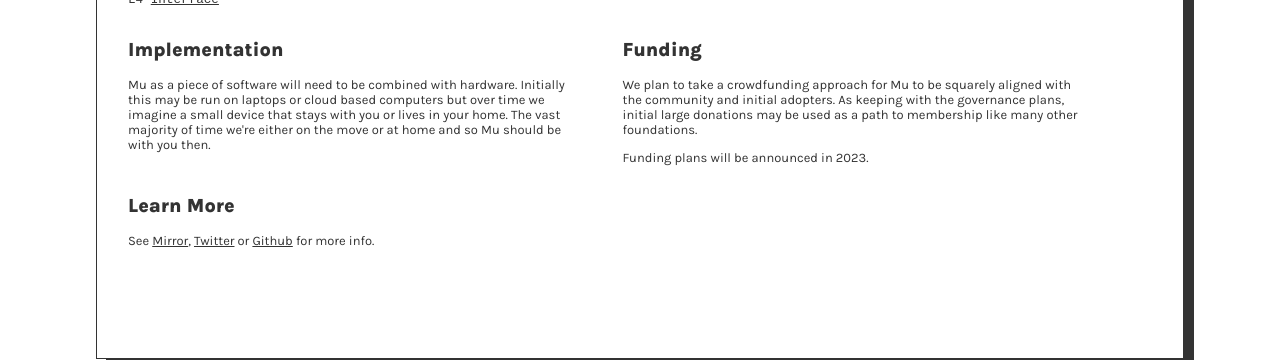
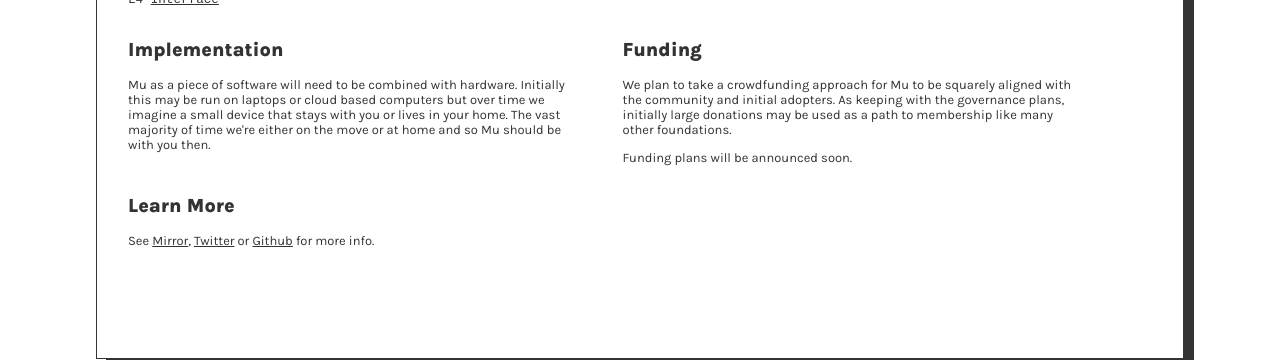
Before and after one commit to muxyz/website, a Jekyll site: the page built from index.md, in a window 1280 px wide. Shown: the part 891-1251 px from the top of the page. Built offline with Jekyll 4.4.1, drawn with Linux system fonts in a browser that asks for light colours.

Commit message:
Update index.md

```diff
--- a/index.md
+++ b/index.md
@@ -117,10 +117,10 @@ the move or at home and so Mu should be with you then.
 <h2>Funding</h2>
 <p>
 We plan to take a crowdfunding approach for Mu to be squarely aligned with the community
-and initial adopters. As keeping with the governance plans, initial large donations may
+and initial adopters. As keeping with the governance plans, initially large donations may
 be used as a path to membership like many other foundations.
 </p>
-<p>Funding plans will be announced in 2023.</p>
+<p>Funding plans will be announced soon.</p>
 </div>
 
 <div id="blurb">
```
